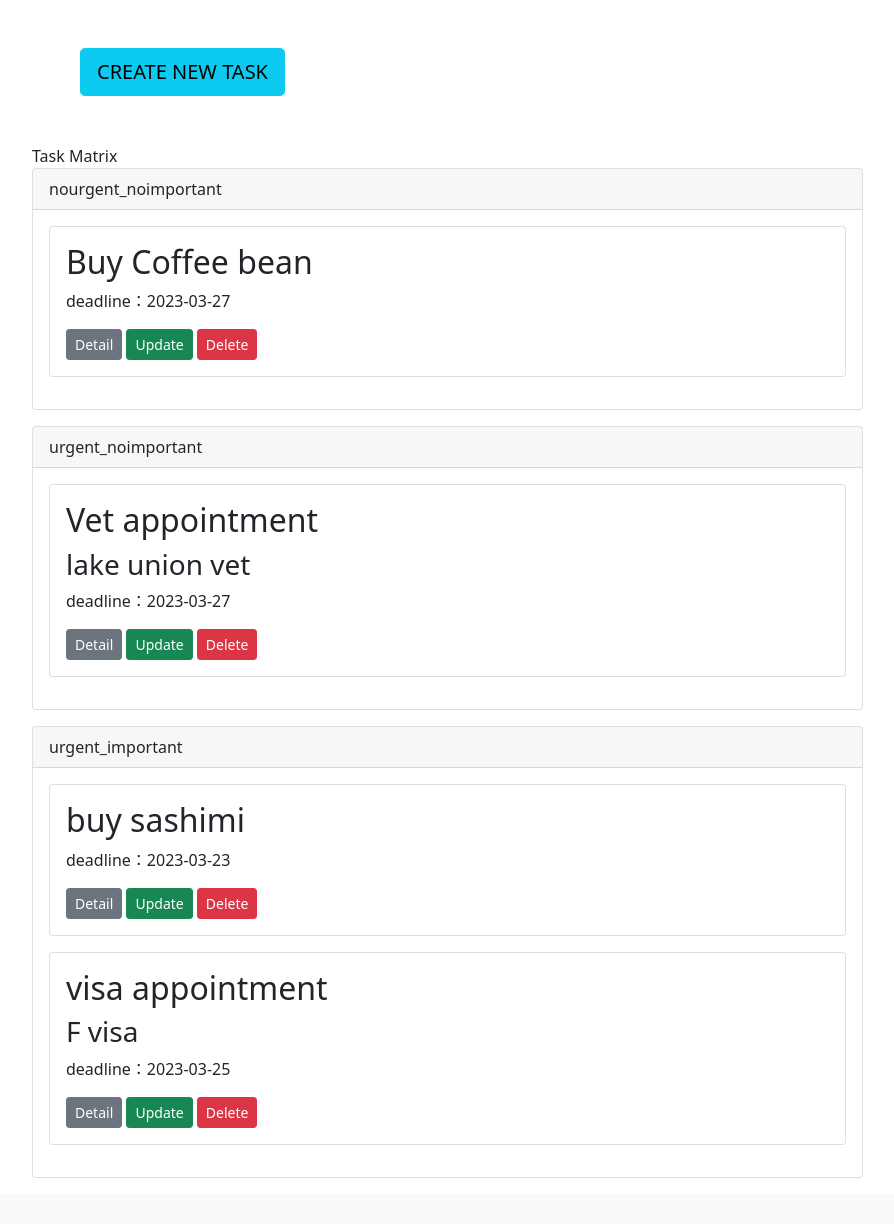
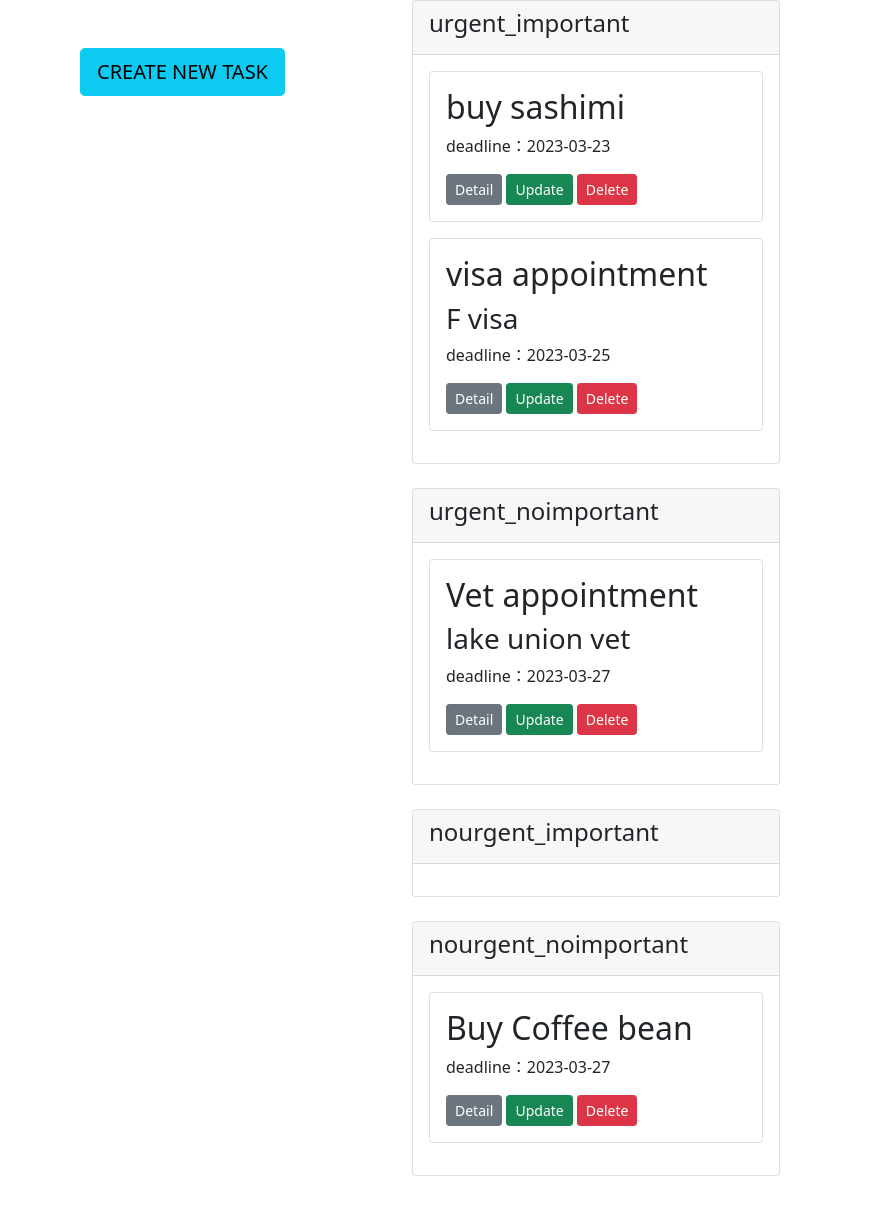
Before and after one commit to kohei110/todo-app-eisenhower, a Flask app: page / in a window 1280 px wide. Shown: the part 90-1314 px from the top of the page, without its empty margins (50-944 px from the left). Before the commit the page ends 1268 px from the top, so only its background shows below. Run offline with Flask 2, Linux system fonts and the light colour scheme; data comes from the database, SQL or seed files in the repository; some libraries are stand-ins or nearby versions.

Commit message:
css update

```diff
--- a/app.py
+++ b/app.py
@@ -23,10 +23,8 @@ def index():
         posts = Post.query.order_by(Post.due).all()
         categories = set([post.category for post in posts])
         posts_by_category = {category: [post for post in posts if post.category == category] for category in categories}
-        return render_template('index.html', posts = posts, posts_by_category=posts_by_category, categories=categories, today=date.today())
+        return render_template('index.html', posts_by_category=posts_by_category, categories=categories, today=date.today())
 
-        # posts = Post.query.order_by(Post.due).all()
-        # return render_template('index.html', posts = posts, today = date.today())
     else:
         title = request.form.get('title')
         detail = request.form.get('detail')
--- a/templates/index.html
+++ b/templates/index.html
@@ -2,13 +2,20 @@
 
 {% block body %}
     <div class="container">
+        <div class="row">
+
+            <div class="col-md-4 mb-4 align-self-start"> <!-- set width to 30% on all screen sizes up to md -->
                 <a class="btn btn-info btn-lg m-5" href="/create" role="button">CREATE NEW TASK</a>
-        <div class="row">
-            <div class="col-sm-9">
-                Task Matrix
+            </div>
+
+            <div class="col-md-8 mb-4 align-self-end justify-content-end">
+                {% set categories = ['urgent_important', 'urgent_noimportant', 'nourgent_important', 'nourgent_noimportant'] %}
                 {% for category in categories %}
-                    <div class="card mb-3">
-                        <div class="card-header">{{ category }}</div>
+                    <div class="col-md-6 mb-4">
+                        <div class="card">
+                            <div class="card-header">
+                                <h4>{{ category }}</h4>
+                            </div>
                             <div class="card-body">
                                 {% for post in posts_by_category[category] %}
                                     <div class="card mb-3">
@@ -24,6 +31,7 @@
                                 {% endfor %}
                             </div>
                         </div>
+                    </div>
                 {% endfor %}
             </div>
         </div>
```
Lines whose indentation alone changed are shown as unchanged.
